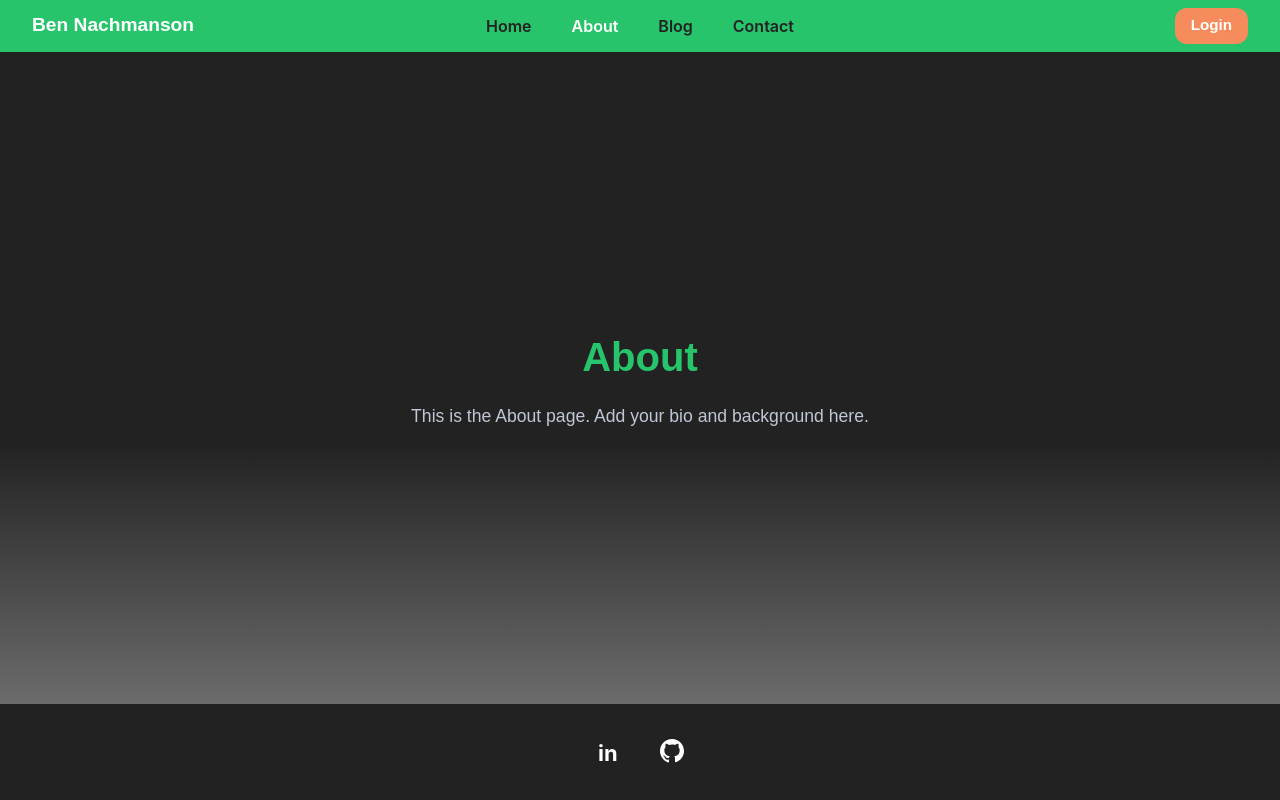
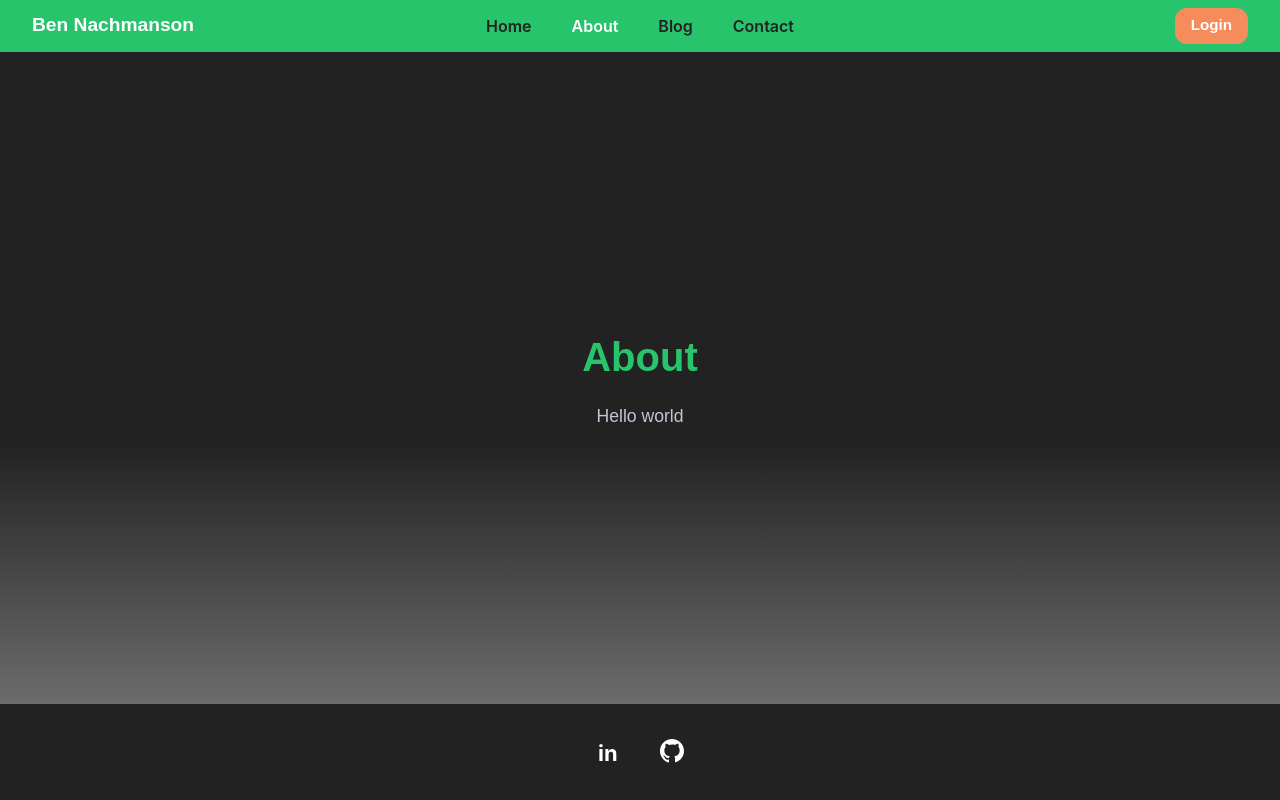
Before and after one commit to Ben-Nachmanson/personal-website, a Next.js app: page /about in a window 1280 px wide. Built offline with nearby package versions, Linux system fonts and the light colour scheme.

Commit message:
testing CI

```diff
--- a/src/app/about/page.js
+++ b/src/app/about/page.js
@@ -3,7 +3,7 @@ export default function About() {
     <section style={{ display: 'flex', flexDirection: 'column', alignItems: 'center', justifyContent: 'center', minHeight: '60vh' }}>
       <h1 style={{ fontSize: '2.5rem', fontWeight: 700, color: '#27c46c', marginBottom: '1rem' }}>About</h1>
       <p style={{ fontSize: '1.1rem', color: '#bfc7d5', textAlign: 'center', maxWidth: 600 }}>
-        This is the About page. Add your bio and background here.
+        Hello world
       </p>
     </section>
   );
```
